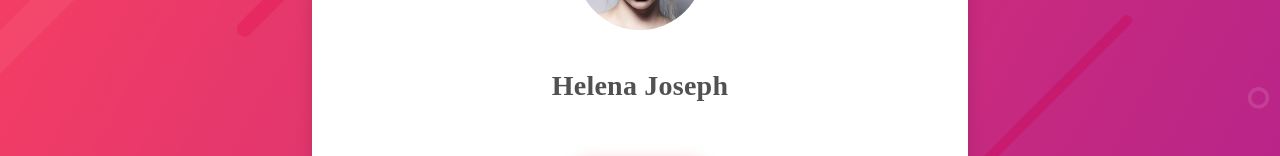
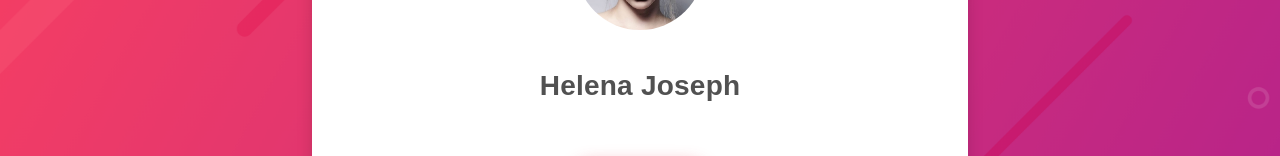
Before and after one commit to LeoLevin91/MercdevTask, a plain HTML site: page account.html in a window 1280 px wide. Shown: the part 374-530 px from the top of the page. Drawn offline with Linux system fonts and the light colour scheme.

Commit message:
Fix font

```diff
--- a/account-style.css
+++ b/account-style.css
@@ -42,7 +42,7 @@ body .account-main img {
 
 body .account-main .name-girl {
     opacity: 0.8;
-    font-family: Gotham;
+    font-family: Gotham, sans-serif;
     font-size: 28px;
     font-weight: bold;
     font-style: normal;
```
